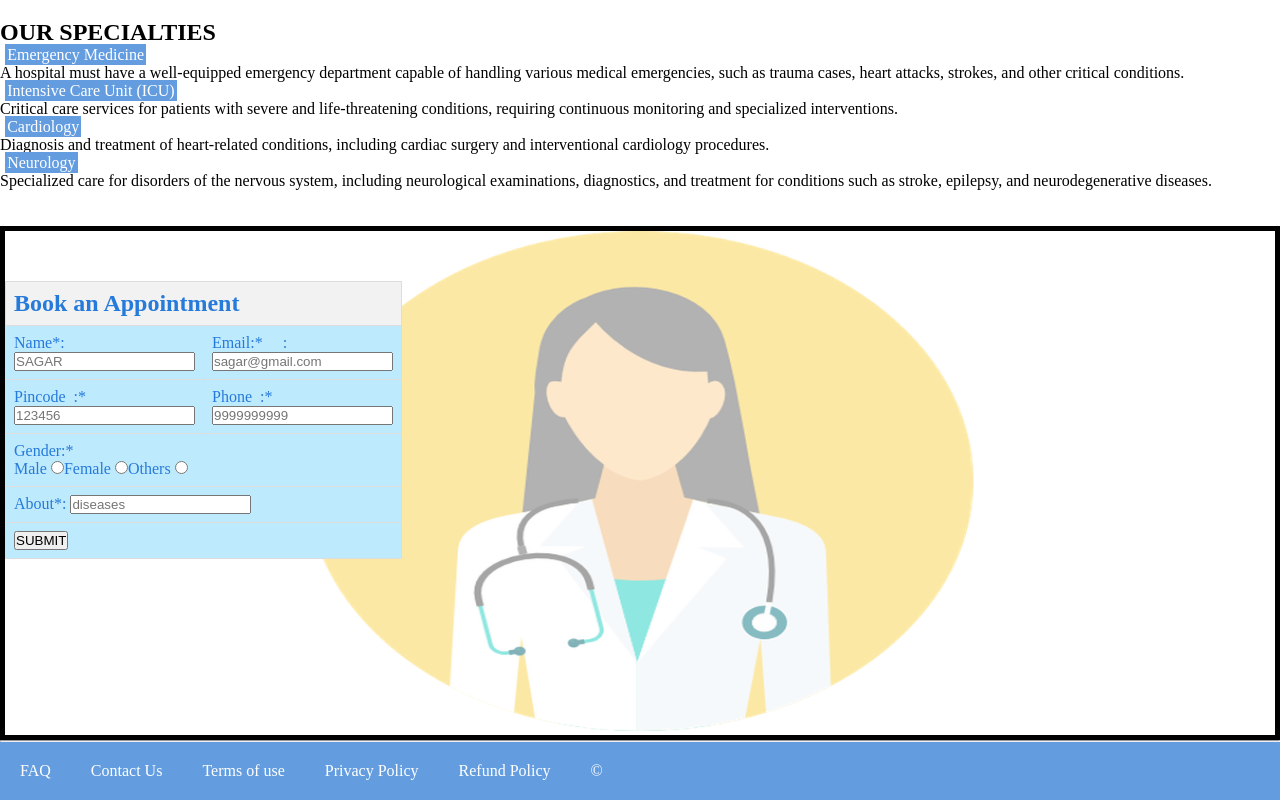
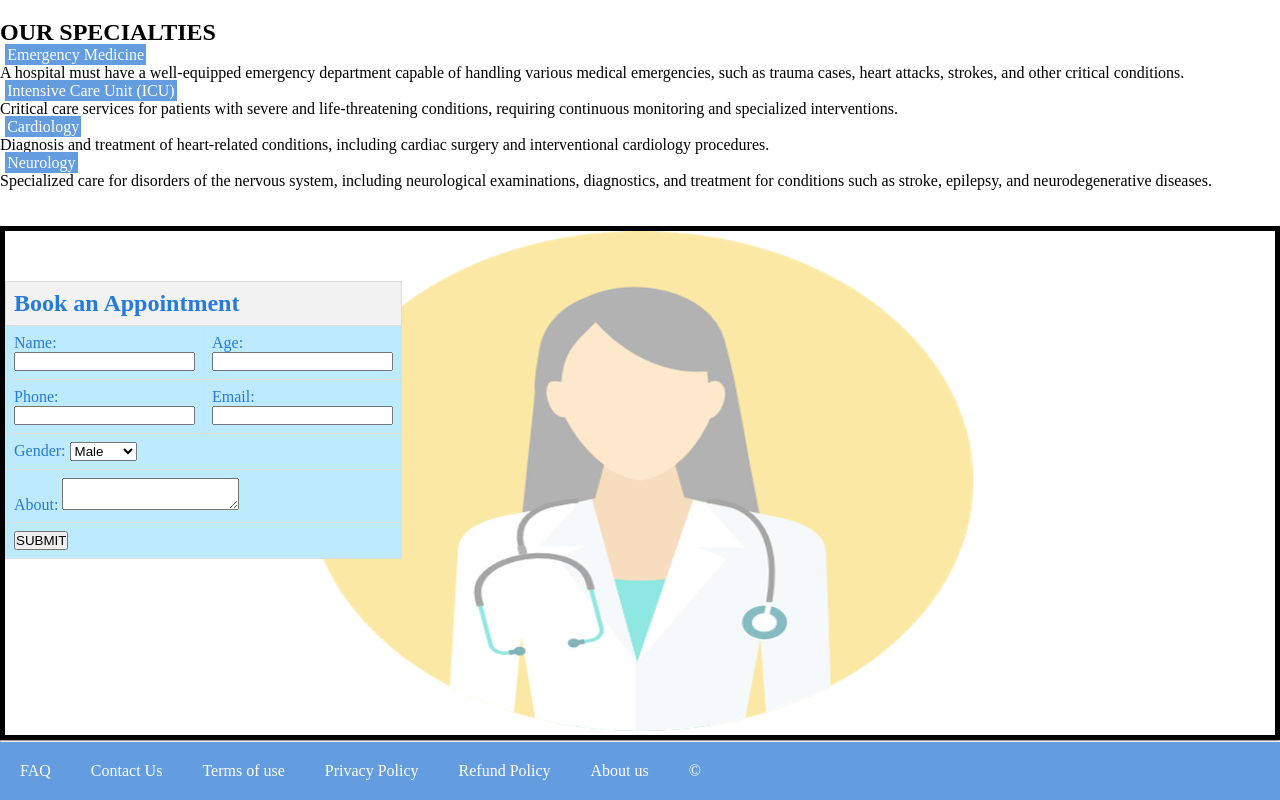
Before and after one commit to sagarji1/Hospital-management-system, a plain HTML site: page hospital.html in a window 1280 px wide. Shown: the part 702-1502 px from the top of the page. Drawn offline with Linux system fonts and the light colour scheme.

Commit message:
Update hospital.html

```diff
--- a/hospital.html
+++ b/hospital.html
@@ -18,7 +18,7 @@
         <div class="nav2">
             <a href="tel:(+91)9717065849" style="color: crimson;">EMERGENCY</a>
             <a href="">
-                <details>
+                <details class="Work">
                     <summary>Work Hour</summary>
                     <p>9:00-20:00 Everyday</p>
                 </details>
@@ -46,14 +46,14 @@
         <br>
         <h2>About Our Doctors</h2>
         <div class="div1">
-            <a href="#" name="Cardiologists" id="doctors">Cardiologists</a>
-            <a href="#" name="Orthopedic" id="doctors">Orthopedic</a>
-            <a href="#" name="Neurologists" id="doctors">Neurologists</a>
+            <a href="Cardiologists.html" name="Cardiologists" id="doctors">Cardiologists</a>
+            <a href="Orthopedic.html" name="Orthopedic" id="doctors">Orthopedic</a>
+            <a href="Neurologists.html" name="Neurologists" id="doctors">Neurologists</a>
         </div>
         <div class="div2">
-            <a href="#" name="Gastroenterologists" id="doctors">Gastroenterologists</a>
-            <a href="#" name="Endocrinologists" id="doctors">Endocrinologists</a>
-            <a href="#" name="Nephrologists" id="doctors">Nephrologists</a>
+            <a href="Gastroenterologists.html" name="Gastroenterologists" id="doctors">Gastroenterologists</a>
+            <a href="Endocrinologists.html" name="Endocrinologists" id="doctors">Endocrinologists</a>
+            <a href="Nephrologists.html" name="Nephrologists" id="doctors">Nephrologists</a>
         </div>
         <br>
 
@@ -95,21 +95,26 @@
                             <th colspan="2"><h2>Book an Appointment</h2></th>
                         </tr>
                         <tr>
-                            <td><p>Name*: <input type="text" name ="name" required placeholder="SAGAR"></p></td>
-                            <td>Email:* &nbsp;&nbsp;&nbsp;&nbsp;:  <input type="email" name="email" Email="email" required placeholder="sagar@gmail.com"></td>
+                            <td><label for="name">Name:</label><input type="text" id="name" name="name" required></td>
+                            <td><label for="age">Age:</label><input type="number" id="age" name="age" required></td>
                         </tr>
                         <tr>
-                            <td><p>Pincode&nbsp;&nbsp;:* <input type="number" name="Pincode" placeholder="123456"></p></td>
-                            <td><p>Phone&nbsp;&nbsp;:* <input type="number" name="Phone" placeholder="9999999999"></p></td>
+                            <td><label for="phone">Phone:</label><input type="tel" id="phone" name="phone" required></td>
+                            <td><label for="email">Email:</label>
+                                <input type="email" id="email" name="email" required></td>
                         </tr>
                         <tr>
 
-                            <td colspan="2"><p>Gender:* <br>
-                                Male <input type="radio" name="gender" id="male"required value="m">Female <input type="radio" name="gender" id="female" value="f">Others <input type="radio" name="gender" id="others" required value="o">
-                            </p></td>
+                            <td colspan="2"><label for="gender">Gender:</label>
+                                <select id="gender" name="gender" required>
+                                    <option value="m">Male</option>
+                                    <option value="f">Female</option>
+                                    <option value="other">others</option>
+                                </select></td>
                         </tr>
                         <tr>
-                            <td colspan="2">About*: <input type="text" name ="About" required placeholder="diseases" rows="2" cols="70px" ></p></td>
+                            <td colspan="2"><label for="about">About:</label>
+                                <textarea id="about" name="about" required></textarea></td>
                         </tr>
                         <tr>
                             <td colspan="2"><input type="submit" value="SUBMIT"></input></td>
@@ -126,6 +131,7 @@
         <a href="#">Terms of use</a>
         <a href="#">Privacy Policy</a>
         <a href="#">Refund Policy</a>
+        <a href="about_us.html">About us</a>
         <a href="#">&copy;</a>
     </footer>
 
```
